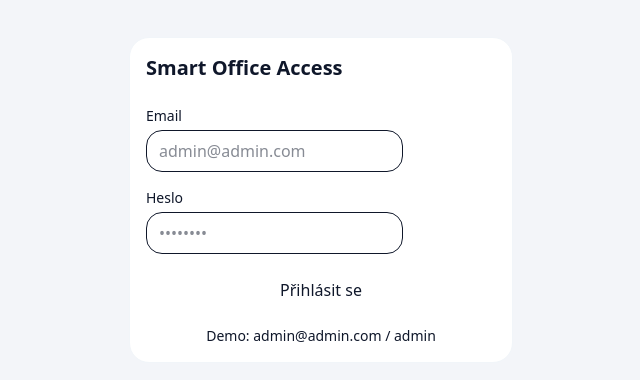
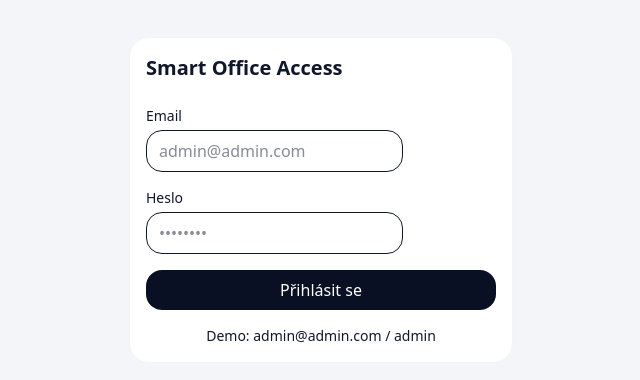
Before and after one commit to tomassbr/team-flow, a Next.js app: page /login in a window 1280 px wide. Shown: the part 200-580 px from the top of the page, without its empty margins (319-959 px from the left). Built offline with nearby package versions, Linux system fonts and the light colour scheme; no server answers.

Commit message:
feat: extend Button and Input with token-based styles
- Button: gradient variant, icon prop, style prop, disabled state
- Input: type, name, HTML props passthrough

```diff
--- a/components/ui/Button.tsx
+++ b/components/ui/Button.tsx
@@ -1,23 +1,63 @@
-import type { ReactNode } from "react";
+import type { ButtonHTMLAttributes, ReactNode } from "react";
+import { tokens } from "@/styles/tokens.config";
 
-interface ButtonProps {
+interface ButtonProps extends Omit<ButtonHTMLAttributes<HTMLButtonElement>, "className" | "style"> {
   children: ReactNode;
-  variant?: "primary" | "secondary";
+  variant?: "primary" | "secondary" | "gradient";
+  icon?: ReactNode;
   className?: string;
+  style?: React.CSSProperties;
 }
 
 export function Button({
   children,
   variant = "primary",
+  icon,
   className = "",
+  disabled = false,
+  style,
+  ...props
 }: ButtonProps) {
-  const base = "rounded-md px-4 py-2 font-medium transition-colors";
-  const variants = {
-    primary: "bg-primary text-primary-foreground hover:opacity-90",
-    secondary: "bg-secondary text-secondary-foreground hover:opacity-90",
+  const baseStyles: React.CSSProperties = {
+    display: "inline-flex",
+    alignItems: "center",
+    justifyContent: "center",
+    gap: tokens.space.s12,
+    padding: `${tokens.space.s8} ${tokens.space.s16}`,
+    borderRadius: tokens.radius.r16,
+    fontSize: tokens.type.body,
+    fontWeight: 500,
+    border: "none",
+    cursor: disabled ? "not-allowed" : "pointer",
+    opacity: disabled ? 0.5 : 1,
+    transition: "opacity 0.2s",
   };
+
+  const variantStyles: Record<string, React.CSSProperties> = {
+    primary: {
+      background: tokens.color.accent.primary,
+      color: tokens.color.text.onAccent,
+    },
+    secondary: {
+      background: tokens.color.surface.level2,
+      color: tokens.color.text.primary,
+      border: `1px solid ${tokens.color.border.strong}`,
+    },
+    gradient: {
+      background: tokens.gradient.brand,
+      color: tokens.color.text.onAccent,
+      boxShadow: tokens.shadow.e2,
+    },
+  };
+
   return (
-    <button className={`${base} ${variants[variant]} ${className}`}>
+    <button
+      className={className}
+      style={{ ...baseStyles, ...variantStyles[variant], ...style }}
+      disabled={disabled}
+      {...props}
+    >
+      {icon}
       {children}
     </button>
   );
--- a/components/ui/Input.tsx
+++ b/components/ui/Input.tsx
@@ -1,14 +1,16 @@
-interface InputProps {
-  placeholder?: string;
+import type { InputHTMLAttributes } from "react";
+
+interface InputProps extends Omit<InputHTMLAttributes<HTMLInputElement>, "className"> {
   className?: string;
 }
 
-export function Input({ placeholder, className = "" }: InputProps) {
+export function Input({ placeholder, className = "", type = "text", ...props }: InputProps) {
   return (
     <input
-      type="text"
+      type={type}
       placeholder={placeholder}
       className={`rounded-md border border-input-border bg-input-background px-3 py-2 text-foreground placeholder:text-foreground-subtle ${className}`}
+      {...props}
     />
   );
 }
```
